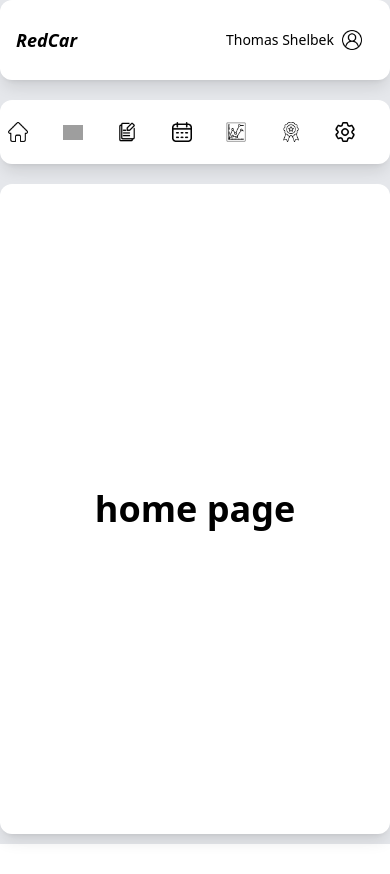
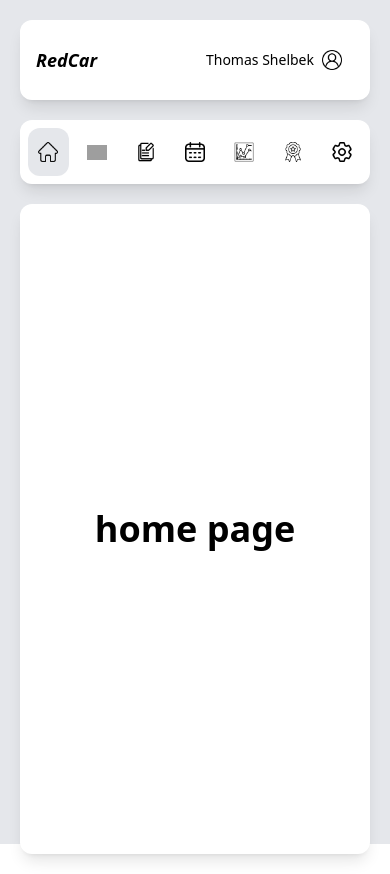
Before and after one commit to hojiakbarsobirov/LSM-Sites, a React (Vite) app: page / in a window 390 px wide. Built offline with nearby package versions, Linux system fonts and the light colour scheme; grey boxes are pictures that could not be loaded.

Commit message:
update responsive

```diff
--- a/src/components/Layout/Layout.jsx
+++ b/src/components/Layout/Layout.jsx
@@ -6,7 +6,7 @@ import { Outlet } from "react-router-dom";
 const Layout = () => {
     return (
         <>
-            <div className='bg-gray-200 w-full h-screen sm:px-1 sm:p-3 md:p-3 lg:p-5'>
+            <div className='bg-gray-200 w-full h-screen sm:px-2 sm:p-3 md:p-3 lg:p-5 p-5'>
                 <NavbarPage />
                 <div className=' w-full h-auto sm:flex-wrap md:flex lg:flex xl:flex justify-center items-start md:space-y-0 lg:space-y-0 sm:space-y-5 gap-5 py-5'>
                     <Pages />
--- a/src/components/Pages.jsx
+++ b/src/components/Pages.jsx
@@ -1,14 +1,14 @@
 import React from 'react'
-import {  NavLink, useLocation  } from 'react-router-dom'
+import { NavLink, useLocation } from 'react-router-dom'
 
 import AOS from 'aos';
 import 'aos/dist/aos.css';
 AOS.init();
 
 const Pages = () => {
-     let location = useLocation();
-     const currentPath = location.pathname
-     console.log(currentPath);
+    let location = useLocation();
+    const currentPath = location.pathname
+    console.log(currentPath);
 
 
 
@@ -17,7 +17,7 @@ const Pages = () => {
             <NavLink
                 to="/"
                 className={({ isActive }) =>
-                    `flex sm:justify-center relative md:justify-center lg:justify-start xl:justify-start items-center gap-3 w-full h-12 transition ease-in-out hover:bg-gray-200 rounded-xl sm:px-0 lg:px-4 xl:px-3 ${isActive ? 'bg-white xl:font-bold xl:right-2' : ''
+                    `flex sm:justify-center justify-center relative md:justify-center lg:justify-start xl:justify-start items-center gap-3 w-full h-12 transition ease-in-out hover:bg-gray-200 rounded-xl sm:px-0 lg:px-4 xl:px-3 ${isActive ? 'bg-gray-200 xl:font-bold xl:right-2' : ''
                     }`
                 }
             >
@@ -28,7 +28,7 @@ const Pages = () => {
             <NavLink
                 to="/courses"
                 className={({ isActive }) =>
-                    `flex sm:justify-center relative md:justify-center lg:justify-start xl:justify-start items-center gap-3 w-full h-12 transition ease-in-out hover:bg-gray-200 rounded-xl sm:px-0 lg:px-4 xl:px-3 ${isActive ? 'bg-white xl:font-bold xl:right-2' : ''
+                    `flex sm:justify-center justify-center relative md:justify-center lg:justify-start xl:justify-start items-center gap-3 w-full h-12 transition ease-in-out hover:bg-gray-200 rounded-xl sm:px-0 lg:px-4 xl:px-3 ${isActive ? 'bg-gray-200 xl:font-bold xl:right-2' : ''
                     }`
                 }
             >
@@ -39,7 +39,7 @@ const Pages = () => {
             <NavLink
                 to="/assignment"
                 className={({ isActive }) =>
-                    `flex sm:justify-center relative md:justify-center lg:justify-start xl:justify-start items-center gap-3 w-full h-12 transition ease-in-out hover:bg-gray-200 rounded-xl sm:px-0 lg:px-4 xl:px-3 ${isActive ? 'bg-white xl:font-bold xl:right-2' : ''
+                    `flex sm:justify-center justify-center relative md:justify-center lg:justify-start xl:justify-start items-center gap-3 w-full h-12 transition ease-in-out hover:bg-gray-200 rounded-xl sm:px-0 lg:px-4 xl:px-3 ${isActive ? 'bg-gray-200 xl:font-bold xl:right-2' : ''
                     }`
                 }
             >
@@ -50,7 +50,7 @@ const Pages = () => {
             <NavLink
                 to="/calendar"
                 className={({ isActive }) =>
-                    `flex sm:justify-center relative md:justify-center lg:justify-start xl:justify-start items-center gap-3 w-full h-12 transition ease-in-out hover:bg-gray-200 rounded-xl sm:px-0 lg:px-4 xl:px-3 ${isActive ? 'bg-white xl:font-bold xl:right-2' : ''
+                    `flex sm:justify-center justify-center relative md:justify-center lg:justify-start xl:justify-start items-center gap-3 w-full h-12 transition ease-in-out hover:bg-gray-200 rounded-xl sm:px-0 lg:px-4 xl:px-3 ${isActive ? 'bg-gray-200 xl:font-bold xl:right-2' : ''
                     }`
                 }
             >
@@ -61,7 +61,7 @@ const Pages = () => {
             <NavLink
                 to="/statistics"
                 className={({ isActive }) =>
-                    `flex sm:justify-center relative md:justify-center lg:justify-start xl:justify-start items-center gap-3 w-full h-12 transition ease-in-out hover:bg-gray-200 rounded-xl sm:px-0 lg:px-4 xl:px-3 ${isActive ? 'bg-white xl:font-bold xl:right-2' : ''
+                    `flex sm:justify-center justify-center relative md:justify-center lg:justify-start xl:justify-start items-center gap-3 w-full h-12 transition ease-in-out hover:bg-gray-200 rounded-xl sm:px-0 lg:px-4 xl:px-3 ${isActive ? 'bg-gray-200 xl:font-bold xl:right-2' : ''
                     }`
                 }
             >
@@ -72,7 +72,7 @@ const Pages = () => {
             <NavLink
                 to="/certificates"
                 className={({ isActive }) =>
-                    `flex sm:justify-center relative md:justify-center lg:justify-start xl:justify-start items-center gap-3 w-full h-12 transition ease-in-out hover:bg-gray-200 rounded-xl sm:px-0 lg:px-4 xl:px-3 ${isActive ? 'bg-white xl:font-bold xl:right-2' : ''
+                    `flex sm:justify-center justify-center relative md:justify-center lg:justify-start xl:justify-start items-center gap-3 w-full h-12 transition ease-in-out hover:bg-gray-200 rounded-xl sm:px-0 lg:px-4 xl:px-3 ${isActive ? 'bg-gray-200 xl:font-bold xl:right-2' : ''
                     }`
                 }
             >
@@ -83,7 +83,7 @@ const Pages = () => {
             <NavLink
                 to="/settings"
                 className={({ isActive }) =>
-                    `flex sm:justify-center relative md:justify-center lg:justify-start xl:justify-start items-center gap-3 w-full h-12 transition ease-in-out hover:bg-gray-200 rounded-xl sm:px-0 lg:px-4 xl:px-3 ${isActive ? 'bg-white xl:font-bold xl:right-2' : ''
+                    `flex sm:justify-center justify-center relative md:justify-center lg:justify-start xl:justify-start items-center gap-3 w-full h-12 transition ease-in-out hover:bg-gray-200 rounded-xl sm:px-0 lg:px-4 xl:px-3 ${isActive ? 'bg-gray-200 xl:font-bold xl:right-2' : ''
                     }`
                 }
             >
--- a/src/pages/CoursesPage.jsx
+++ b/src/pages/CoursesPage.jsx
@@ -31,22 +31,22 @@ const CoursesPage = () => {
 
             <div className="flex flex-wrap gap-5 justify-between">
 
-              <div className="bg-gray-200 w-40 h-24 rounded-md flex flex-col justify-center px-4">
+              <div className="bg-gray-200 w-28 xl:w-40 h-24 rounded-md flex flex-col justify-center px-4">
                 <p className="font-bold text-lg">N/A</p>
                 <p className="text-gray-500 text-sm">Total Duration</p>
               </div>
 
-              <div className="bg-gray-200 w-40 h-24 rounded-md flex flex-col justify-center px-4">
+              <div className="bg-gray-200 w-28 xl:w-40 h-24 rounded-md flex flex-col justify-center px-4">
                 <p className="font-bold text-lg">2 Hours</p>
                 <p className="text-gray-500 text-sm">In Class Instruction</p>
               </div>
 
-              <div className="bg-gray-200 w-40 h-24 rounded-md flex flex-col justify-center px-4">
+              <div className="bg-gray-200 w-28 xl:w-40 h-24 rounded-md flex flex-col justify-center px-4">
                 <p className="font-bold text-lg">0 Hours</p>
                 <p className="text-gray-500 text-sm">In Car Instruction</p>
               </div>
 
-              <div className="bg-gray-200 w-40 h-24 rounded-md flex flex-col justify-center px-4">
+              <div className="bg-gray-200 w-28 xl:w-40 h-24 rounded-md flex flex-col justify-center px-4">
                 <p className="font-bold text-lg">2 Seats Left</p>
                 <p className="text-gray-500 text-sm">Availability</p>
               </div>
@@ -74,22 +74,22 @@ const CoursesPage = () => {
 
             <div className="flex flex-wrap gap-5 justify-between">
 
-              <div className="bg-gray-200 w-40 h-24 rounded-md flex flex-col justify-center px-4">
+              <div className="bg-gray-200 w-28 xl:w-40 h-24 rounded-md flex flex-col justify-center px-4">
                 <p className="font-bold text-lg">N/A</p>
                 <p className="text-gray-500 text-sm">Total Duration</p>
               </div>
 
-              <div className="bg-gray-200 w-40 h-24 rounded-md flex flex-col justify-center px-4">
+              <div className="bg-gray-200 w-28 xl:w-40 h-24 rounded-md flex flex-col justify-center px-4">
                 <p className="font-bold text-lg">0 Hours</p>
                 <p className="text-gray-500 text-sm">In Class Instruction</p>
               </div>
 
-              <div className="bg-gray-200 w-40 h-24 rounded-md flex flex-col justify-center px-4">
+              <div className="bg-gray-200 w-28 xl:w-40 h-24 rounded-md flex flex-col justify-center px-4">
                 <p className="font-bold text-lg">2 Hours</p>
                 <p className="text-gray-500 text-sm">In Car Instruction</p>
               </div>
 
-              <div className="bg-gray-200 w-40 h-24 rounded-md flex flex-col justify-center px-4">
+              <div className="bg-gray-200 w-28 xl:w-40 h-24 rounded-md flex flex-col justify-center px-4">
                 <p className="font-bold text-lg">10 Seats Left</p>
                 <p className="text-gray-500 text-sm">Availability</p>
               </div>
@@ -124,22 +124,22 @@ const CoursesPage = () => {
 
             <div className="flex flex-wrap gap-5 justify-between">
 
-              <div className="bg-gray-200 w-40 h-24 rounded-md flex flex-col justify-center px-4">
+              <div className="bg-gray-200 w-28 xl:w-40 h-24 rounded-md flex flex-col justify-center px-4">
                 <p className="font-bold text-lg">20 Hours</p>
                 <p className="text-gray-500 text-sm">Total Duration</p>
               </div>
 
-              <div className="bg-gray-200 w-40 h-24 rounded-md flex flex-col justify-center px-4">
+              <div className="bg-gray-200 w-28 xl:w-40 h-24 rounded-md flex flex-col justify-center px-4">
                 <p className="font-bold text-lg">8 Hours</p>
                 <p className="text-gray-500 text-sm">In Class Instruction</p>
               </div>
 
-              <div className="bg-gray-200 w-40 h-24 rounded-md flex flex-col justify-center px-4">
+              <div className="bg-gray-200 w-28 xl:w-40 h-24 rounded-md flex flex-col justify-center px-4">
                 <p className="font-bold text-lg">15 Hours</p>
                 <p className="text-gray-500 text-sm">In Car Instruction</p>
               </div>
 
-              <div className="bg-gray-200 w-40 h-24 rounded-md flex flex-col justify-center px-4">
+              <div className="bg-gray-200 w-28 xl:w-40 h-24 rounded-md flex flex-col justify-center px-4">
                 <p className="font-bold text-lg">2 Seats Left</p>
                 <p className="text-gray-500 text-sm">Availability</p>
               </div>
```
